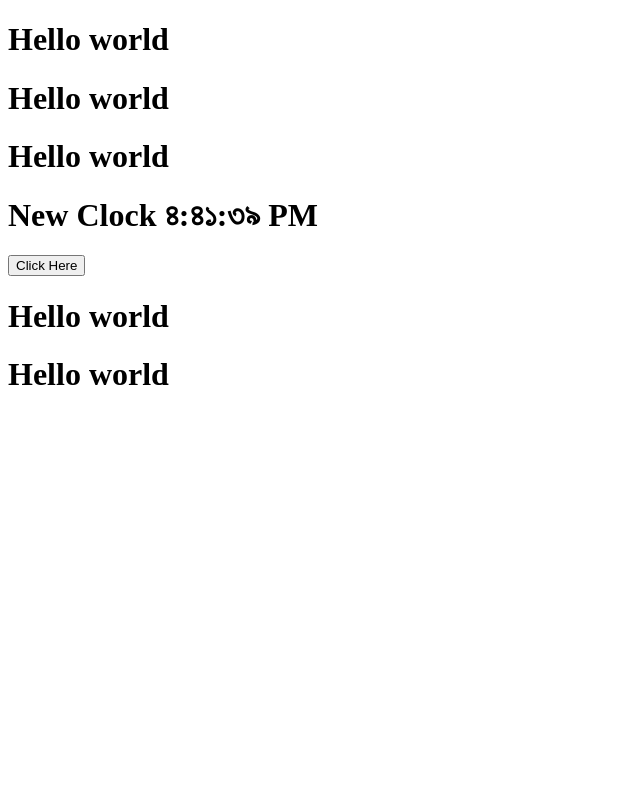
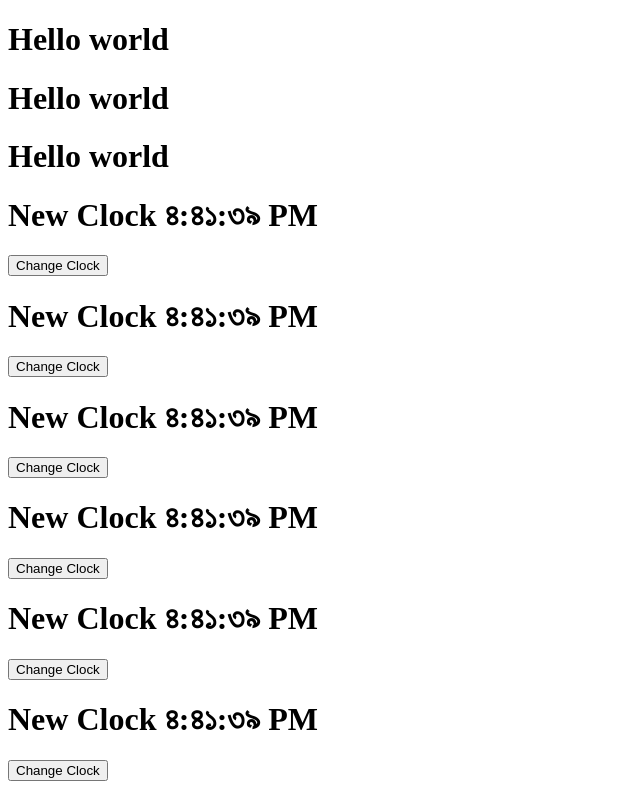
Before and after one commit to mostafijur014/myreact, a React (Create React App) app in the folder myreact/: page / in a window 1280 px wide. Shown: the whole page, without its empty margins (0-640 px from the left). Built offline with nearby package versions, Linux system fonts and the light colour scheme.

Commit message:
Conditional Rendering, list and Keys

```diff
--- a/myreact/public/index.html
+++ b/myreact/public/index.html
@@ -32,8 +32,6 @@
     <div id="root2"><h1>Hello world</h1></div>
     <div id="root3"><h1>Hello world</h1></div>
     <div id="root4"><h1>Hello world</h1></div>
-    <div id="root5"><h1>Hello world</h1></div>
-    <div id="root6"><h1>Hello world</h1></div>
     <!--
       This HTML file is a template.
       If you open it directly in the browser, you will see an empty page.
--- a/myreact/src/App.js
+++ b/myreact/src/App.js
@@ -1,14 +1,21 @@
+import ClockList from './components/CkockList';
 import Clocks from './components/Clock';
 
 function App() {
-    console.log('App components render');
+    const quantites = [1, 2, 3, 4, 5];
     return (
         // <div>
         //    <Clocks locale="bn-BD" />
         // </div>
-        <div>
-            <Clocks />
-        </div>
+        <>
+            {' '}
+            <div>
+                <Clocks />
+            </div>
+            <div>
+                <ClockList quantites={quantites} />
+            </div>
+        </>
     );
 }
 
--- a/myreact/src/components/Button.js
+++ b/myreact/src/components/Button.js
@@ -12,11 +12,10 @@ class Button extends React.Component {
     }
 
     render() {
-        console.log('Button components render');
         const { change, locale } = this.props;
         return (
             <button type="button" onClick={() => change(locale)}>
-                Click Here
+                {locale === 'bn-BD' ? 'Change Clock' : 'Change Clock'}
             </button>
         );
     }
--- /dev/null
+++ b/myreact/src/components/CkockList.js
@@ -0,0 +1,12 @@
+/* eslint-disable no-unused-vars */
+import Clocks from './Clock';
+
+export default function ClockList({ quantites = [] }) {
+    return (
+        <div>
+            {quantites.map((clocks, index) => (
+                <Clocks key={Math.random()} />
+            ))}
+        </div>
+    );
+}
--- a/myreact/src/components/Clock.js
+++ b/myreact/src/components/Clock.js
@@ -49,6 +49,20 @@ class Clocks extends React.Component {
     render() {
         console.log('Clock Components Render');
         const { date, locale } = this.state;
+        // let button;
+        // if (locale === 'bn-BD') {
+        //     button = (
+        //         <Button change={this.handleClick} locale="en-US">
+        //             Click Here
+        //         </Button>
+        //     );
+        // } else {
+        //     button = (
+        //         <Button change={this.handleClick} locale="bn-BD">
+        //             Click Here
+        //         </Button>
+        //     );
+        // }
         // const { locale } = this.props;
         return (
             <div>
@@ -57,12 +71,11 @@ class Clocks extends React.Component {
                         New Clock {this.props.children} {this.state.date.toLocaleTimeString(locale)}
                     </span>
                 </h1>
-                <div>
-                    <Button change={this.handleClick} locale="en-US">
-                        {' '}
-                        Click Here
-                    </Button>
-                </div>
+                {locale === 'bn-BD' ? (
+                    <Button change={this.handleClick} locale="en-US" />
+                ) : (
+                    <Button change={this.handleClick} locale="bn-BD" />
+                )}
             </div>
         );
     }
```
Also changed, not shown: 1 other file (tests, documents, lock files or other folders).
